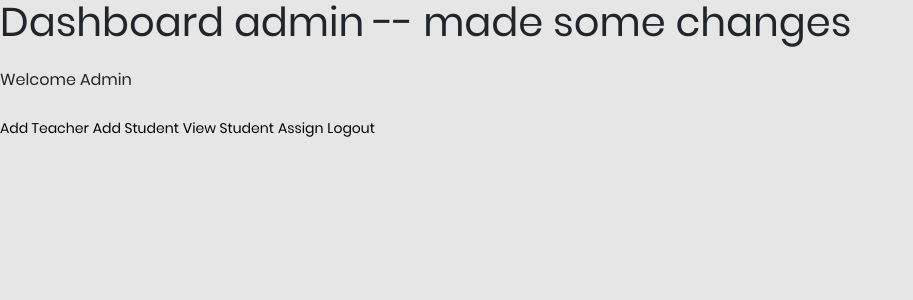
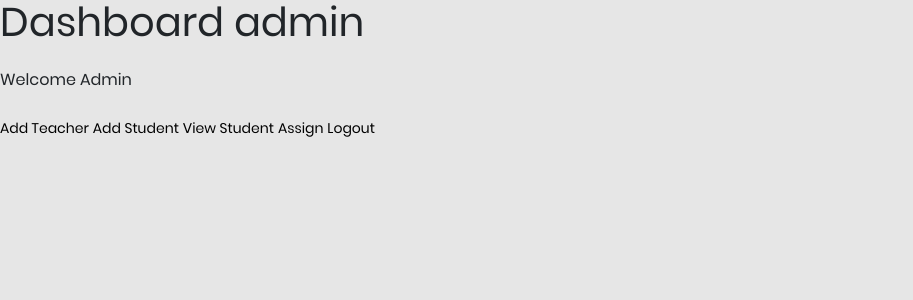
Before and after one commit to shehinp/task, a Django app: template core/templates/core/dashboard.html in a window 1280 px wide. Shown: the top 300 px of the page, without its empty margins (0-913 px from the left). Run offline with Django 4.2, Linux system fonts and the light colour scheme; the template is opened without the code that fills it: values that come from a table or form of the project are taken from there, others are empty; data comes from the database, SQL or seed files in the repository; some libraries are stand-ins or nearby versions.

Commit message:
Revert "changed adminnav.html"
This reverts commit dff081e38540aea43d3f7958f6effd9a46fe6e63.

```diff
--- a/core/templates/core/adminnav.html
+++ b/core/templates/core/adminnav.html
@@ -1,4 +1,4 @@
-<h1>Dashboard admin -- made some changes</h1>
+<h1>Dashboard admin</h1>
 <br>Welcome {{profile.user.first_name}}<br>
 <br>
 
```
